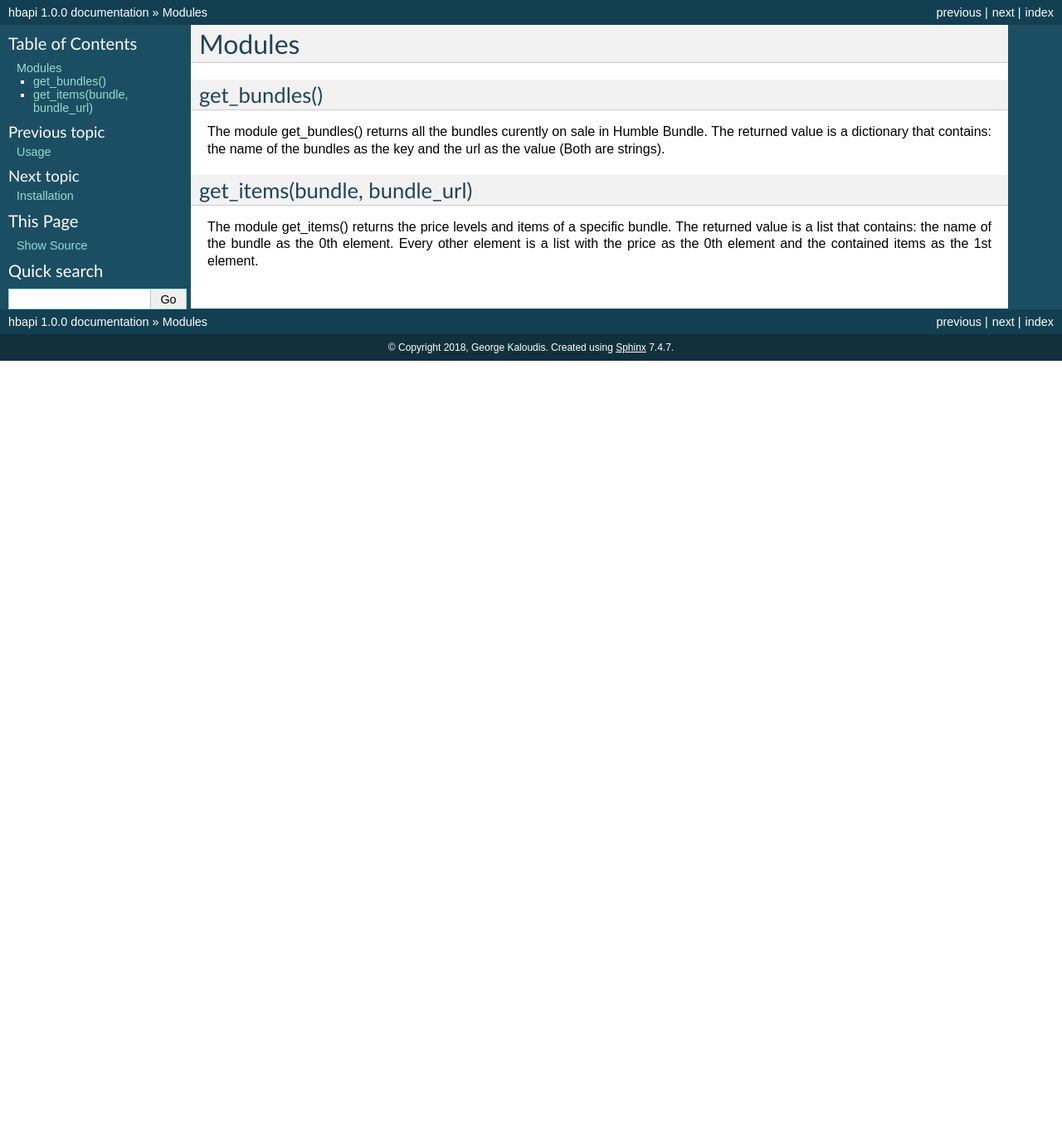
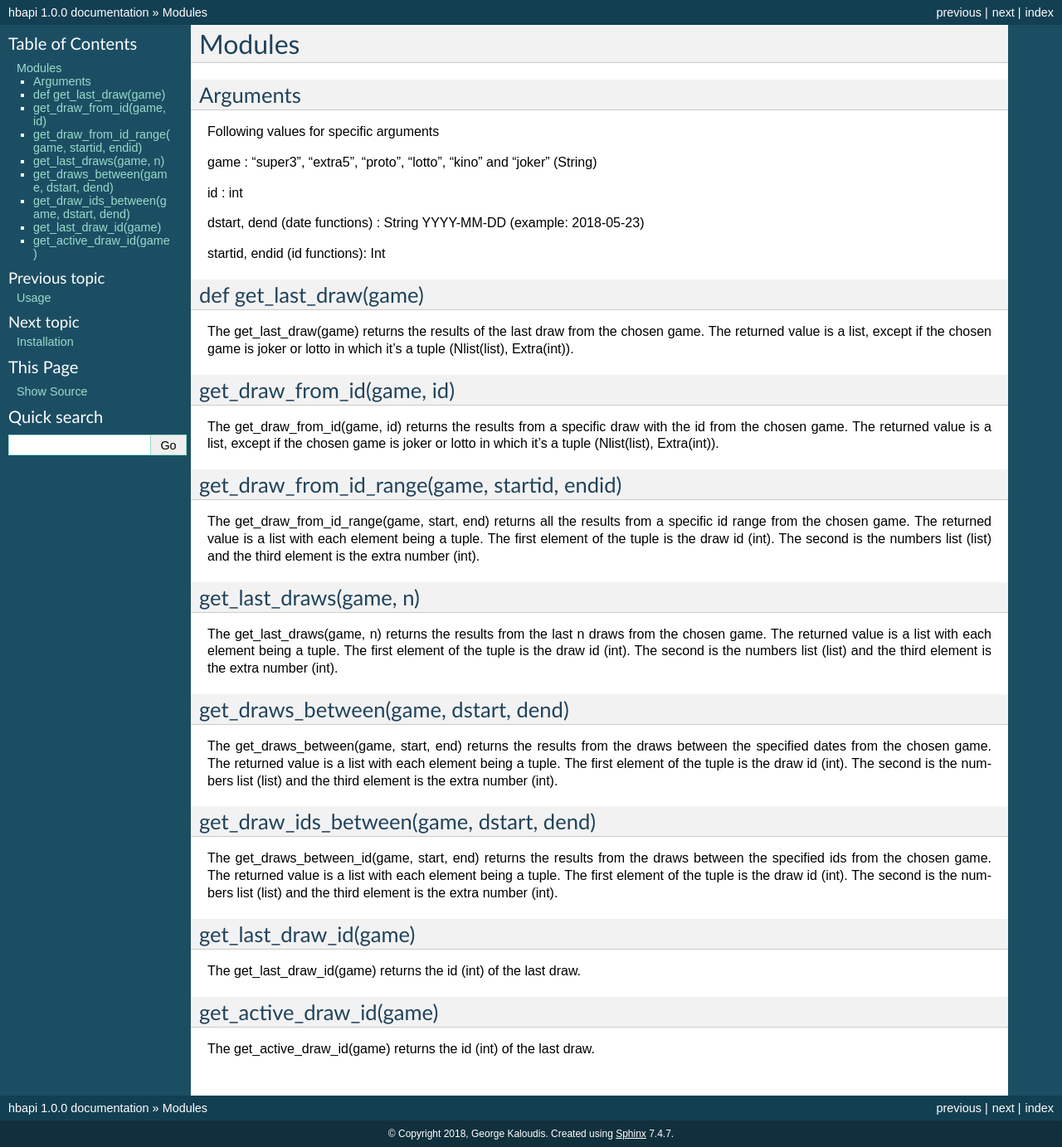
Before and after one commit to George-Kaloudis/opap, a Sphinx documentation site: the page built from docs/modules.rst, in a window 1280 px wide. Shown: the whole page at 83% size. Built offline with Sphinx 7.4.7, drawn with Linux system fonts in a browser that asks for light colours; before the commit the page ends 900 px from its top, so only the background shows below that.

```diff
--- a/docs/modules.rst
+++ b/docs/modules.rst
@@ -1,16 +1,64 @@
 Modules
 =======
 
-get_bundles()
-^^^^^^^^^^^^^
+Arguments
+^^^^^^^^^
+Following values for specific arguments
 
-The module get_bundles() returns all the bundles curently on sale in Humble Bundle.
-The returned value is a dictionary that contains: the name of the bundles as the key and the url as the value
-(Both are strings).
+game : "super3", "extra5", "proto", "lotto", "kino" and "joker" (String)
 
-get_items(bundle, bundle_url)
-^^^^^^^^^^^^^^^^^^^^^^^^^^^^^
+id : int
 
-The module get_items() returns the price levels and items of a specific bundle.
-The returned value is a list that contains: the name of the bundle as the 0th element.
-Every other element is a list with the price as the 0th element and the contained items as the 1st element.
+dstart, dend (date functions) : String YYYY-MM-DD (example: 2018-05-23)
+
+startid, endid (id functions): Int
+
+def get_last_draw(game)
+^^^^^^^^^^^^^^^^^^^^^^^
+
+The get_last_draw(game) returns the results of the last draw from the chosen game.
+The returned value is a list, except if the chosen game is joker or lotto in which it's a tuple (Nlist(list), Extra(int)).
+
+get_draw_from_id(game, id)
+^^^^^^^^^^^^^^^^^^^^^^^^^^
+
+The get_draw_from_id(game, id) returns the results from a specific draw with the id from the chosen game.
+The returned value is a list, except if the chosen game is joker or lotto in which it's a tuple (Nlist(list), Extra(int)).
+
+get_draw_from_id_range(game, startid, endid)
+^^^^^^^^^^^^^^^^^^^^^^^^^^^^^^^^^^^^^^^^^^^^
+
+The get_draw_from_id_range(game, start, end) returns all the results from a specific id range from the chosen game.
+The returned value is a list with each element being a tuple. The first element of the tuple is the draw id (int). The
+second is the numbers list (list) and the third element is the extra number (int).
+
+get_last_draws(game, n)
+^^^^^^^^^^^^^^^^^^^^^^^
+
+The get_last_draws(game, n) returns the results from the last n draws from the chosen game.
+The returned value is a list with each element being a tuple. The first element of the tuple is the draw id (int). The
+second is the numbers list (list) and the third element is the extra number (int).
+
+get_draws_between(game, dstart, dend)
+^^^^^^^^^^^^^^^^^^^^^^^^^^^^^^^^^^^^^
+
+The get_draws_between(game, start, end) returns the results from the draws between the specified dates from the chosen game.
+The returned value is a list with each element being a tuple. The first element of the tuple is the draw id (int). The
+second is the numbers list (list) and the third element is the extra number (int).
+
+get_draw_ids_between(game, dstart, dend)
+^^^^^^^^^^^^^^^^^^^^^^^^^^^^^^^^^^^^^^^^
+
+The get_draws_between_id(game, start, end) returns the results from the draws between the specified ids from the chosen game.
+The returned value is a list with each element being a tuple. The first element of the tuple is the draw id (int). The
+second is the numbers list (list) and the third element is the extra number (int).
+
+get_last_draw_id(game)
+^^^^^^^^^^^^^^^^^^^^^^
+
+The get_last_draw_id(game) returns the id (int) of the last draw.
+
+get_active_draw_id(game)
+^^^^^^^^^^^^^^^^^^^^^^^^
+
+The get_active_draw_id(game) returns the id (int) of the last draw.
--- a/setup.py
+++ b/setup.py
@@ -5,7 +5,7 @@ with open("README.rst", "r") as fh:
 
 setuptools.setup(
     name="opap",
-    version="0.0.1",
+    version="1.0.0",
     author="George Kaloudis",
     author_email="georgekal123@gmail.com",
     description="An api that collects data from opap.",
```
Also changed, not shown: opap/__init__.py (+7 -8 lines).
